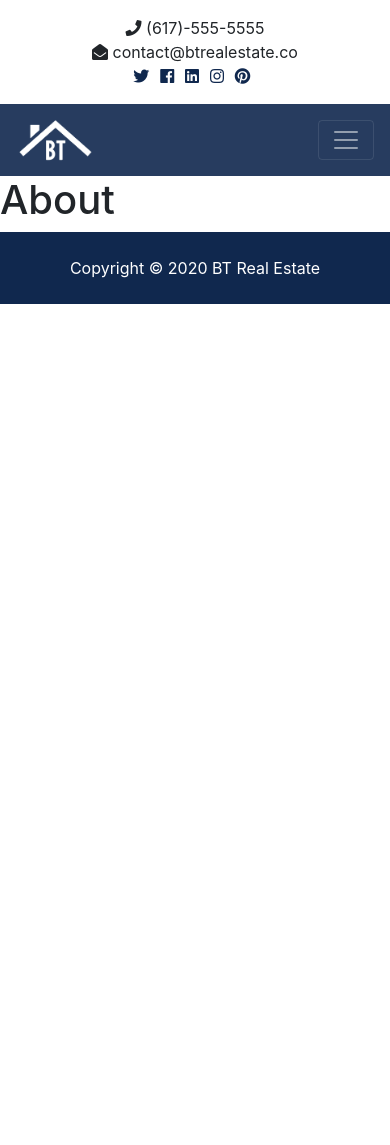
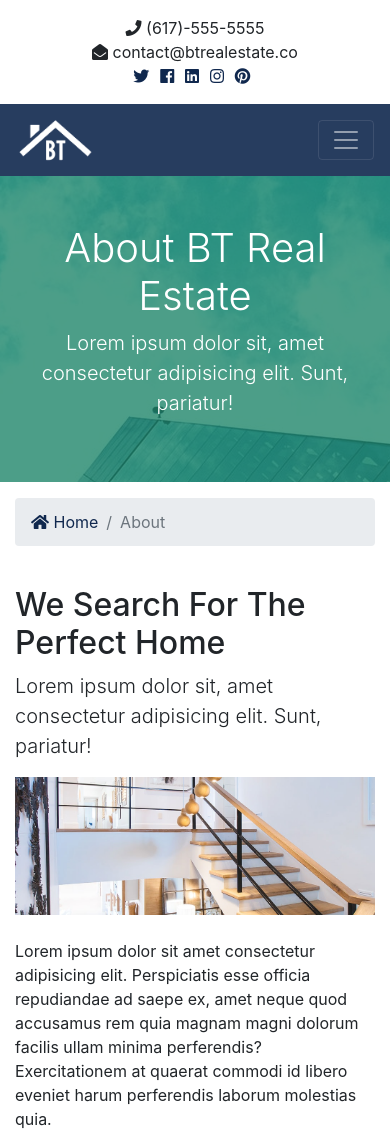
Before and after one commit to fjcasti1/django-BTRE-project, a Django app: page /about/ in a window 390 px wide. Shown: the top 1145 px of the page. Before the commit the page ends 304 px from the top, so only its background shows below. Run offline with Django 3.2, Linux system fonts and the light colour scheme; some libraries are stand-ins or nearby versions.

Commit message:
Add about markup

```diff
--- a/btre/static/css/style.css
+++ b/btre/static/css/style.css
@@ -58,7 +58,7 @@ img {
 }
 
 #showcase-inner {
-  background: url(../img/building.jpg) no-repeat top center fixed/cover;
+  background: url(../img/building.jpg) no-repeat top center fixed;
   position: relative;
   overflow: hidden;
   min-height: 200px;
--- a/templates/pages/about.html
+++ b/templates/pages/about.html
@@ -1,3 +1,130 @@
-{% extends 'base.html' %} {% block content %}
-<h1>About</h1>
+{% extends 'base.html' %} {% load static %}{% block content %}
+<section id="showcase-inner" class="py-5 text-white">
+  <div class="container">
+    <div class="row text-center">
+      <div class="col-md-12">
+        <h1 class="display-4">About BT Real Estate</h1>
+        <p class="lead">
+          Lorem ipsum dolor sit, amet consectetur adipisicing elit. Sunt,
+          pariatur!
+        </p>
+      </div>
+    </div>
+  </div>
+</section>
+
+<!-- Breadcrumb -->
+<section id="bc" class="mt-3">
+  <div class="container">
+    <nav aria-label="breadcrumb">
+      <ol class="breadcrumb">
+        <li class="breadcrumb-item">
+          <a href="index.html"> <i class="fas fa-home"></i> Home</a>
+        </li>
+        <li class="breadcrumb-item active">About</li>
+      </ol>
+    </nav>
+  </div>
+</section>
+
+<section id="about" class="py-4">
+  <div class="container">
+    <div class="row">
+      <div class="col-md-8">
+        <h2>We Search For The Perfect Home</h2>
+        <p class="lead">
+          Lorem ipsum dolor sit, amet consectetur adipisicing elit. Sunt,
+          pariatur!
+        </p>
+        <img src="{% static 'img/about.jpg' %}" alt="" />
+        <p class="mt-4">
+          Lorem ipsum dolor sit amet consectetur adipisicing elit. Perspiciatis
+          esse officia repudiandae ad saepe ex, amet neque quod accusamus rem
+          quia magnam magni dolorum facilis ullam minima perferendis?
+          Exercitationem at quaerat commodi id libero eveniet harum perferendis
+          laborum molestias quia.
+        </p>
+      </div>
+      <div class="col-md-4">
+        <div class="card">
+          <img
+            class="card-img-top"
+            src="assets/img/realtors/kyle.jpg"
+            alt="Seller of the month"
+          />
+          <div class="card-body">
+            <h5 class="card-title">Seller Of The Month</h5>
+            <h6 class="text-secondary">Kyle Brown</h6>
+            <p class="card-text">
+              Lorem ipsum dolor sit amet consectetur adipisicing elit. Omnis
+              nesciunt amet, illo itaque similique repellat. content.
+            </p>
+          </div>
+        </div>
+      </div>
+    </div>
+  </div>
+</section>
+
+<!-- Work -->
+<section id="work" class="bg-dark text-white text-center">
+  <h2 class="display-4">We Work For You</h2>
+  <h4>
+    Lorem ipsum dolor sit amet consectetur adipisicing elit. Autem velit
+    aperiam, unde aliquid at similique!
+  </h4>
+  <hr />
+  <a href="listings.html" class="btn btn-secondary text-white btn-lg"
+    >View Our Featured Listings</a
+  >
+</section>
+
+<!-- Team -->
+<section id="team" class="py-5">
+  <div class="container">
+    <h2 class="text-center">Our Team</h2>
+    <div class="row text-center">
+      <div class="col-md-4">
+        <img
+          src="assets/img/realtors/kyle.jpg"
+          alt=""
+          class="rounded-circle mb-3"
+        />
+        <h4>Kyle Brown</h4>
+        <p class="text-success">
+          <i class="fas fa-award text-success mb-3"></i> Realtor
+        </p>
+        <hr />
+        <p><i class="fas fa-phone"></i> (555)-555-5555</p>
+        <p><i class="fas fa-envelope-open"></i> kyle@btrealestate.co</p>
+      </div>
+
+      <div class="col-md-4">
+        <img
+          src="assets/img/realtors/mark.jpg"
+          alt=""
+          class="rounded-circle mb-3"
+        />
+        <h4>Mark Hudson</h4>
+        <p class="text-success">Realtor</p>
+        <hr />
+        <p><i class="fas fa-phone"></i> (444)-444-4444</p>
+        <p><i class="fas fa-envelope-open"></i> mark@btrealestate.co</p>
+      </div>
+
+      <div class="col-md-4">
+        <img
+          src="assets/img/realtors/jenny.jpg"
+          alt=""
+          class="rounded-circle mb-3"
+        />
+        <h4>Jenny Johnson</h4>
+        <p class="text-success">Realtor</p>
+        <hr />
+        <p><i class="fas fa-phone"></i> (333)-333-3333</p>
+        <p><i class="fas fa-envelope-open"></i> jenny@btrealestate.co</p>
+      </div>
+    </div>
+  </div>
+</section>
 {% endblock %}
```
